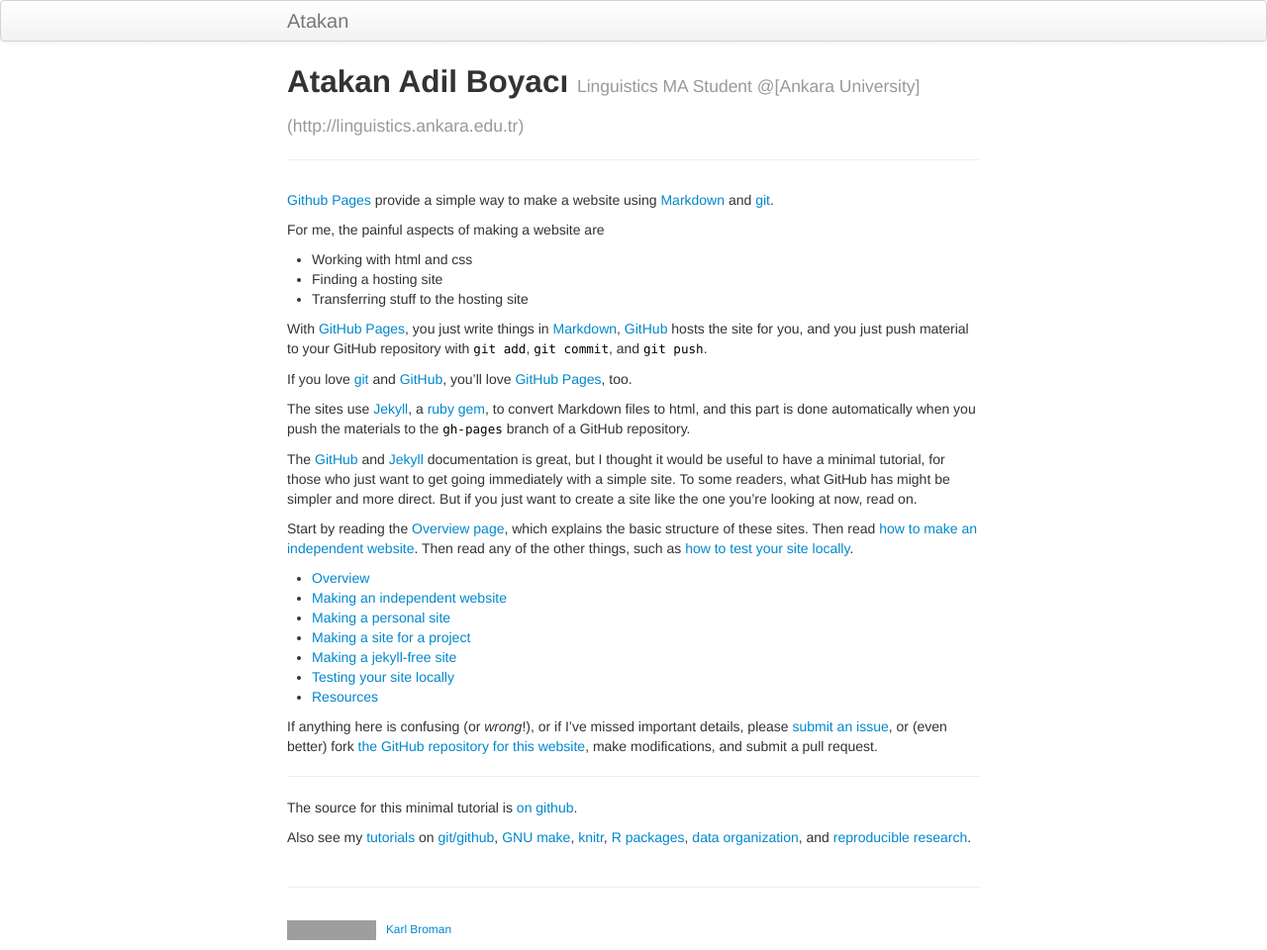
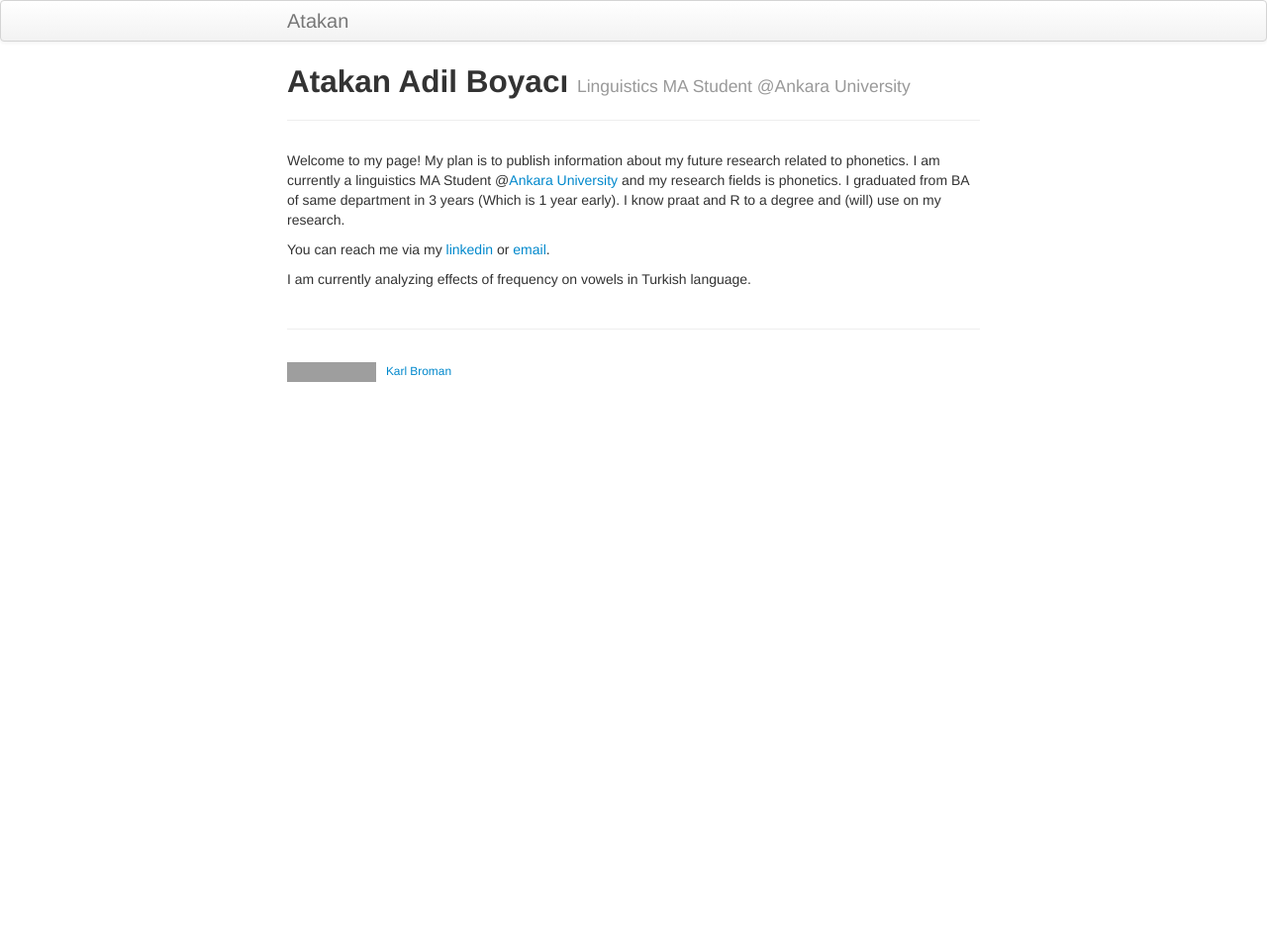
Before and after one commit to Airoso/Airoso.github.io, a Jekyll site: the page built from index.md, in a window 1280 px wide. Shown: the whole page at 99% size. Built offline with Jekyll 4.4.1, drawn with Linux system fonts in a browser that asks for light colours; after the commit the page ends 900 px from its top, so only the background shows below that; grey boxes are pictures that could not be loaded.

Commit message:
Update index.md

```diff
--- a/index.md
+++ b/index.md
@@ -1,72 +1,13 @@
 ---
 layout: page
 title: Atakan Adil Boyacı
-tagline: Linguistics MA Student @[Ankara University](http://linguistics.ankara.edu.tr)
-description: Minimal tutorial on making a simple website with GitHub Pages
+tagline: Linguistics MA Student @Ankara University
+description: Atakan Adil Boyacı's personal page
 ---
 
-[Github Pages](https://pages.github.com) provide a simple way to make a
-website using
-[Markdown](https://daringfireball.net/projects/markdown/) and
-[git](https://git-scm.com).
+Welcome to my page! My plan is to publish information about my future research related to phonetics.
+I am currently a linguistics MA Student @[Ankara University](http://linguistics.ankara.edu.tr) and my research fields is phonetics. I graduated from BA of same department in 3 years (Which is 1 year early). I know praat and R to a degree and (will) use on my research.
 
-For me, the painful aspects of making a website are
+You can reach me via my [linkedin](https://www.linkedin.com/in/atakanadil/) or [email](mailto:aaboyaci@ankara.edu.tr).
 
-- Working with html and css
-- Finding a hosting site
-- Transferring stuff to the hosting site
-
-With [GitHub Pages](https://pages.github.com), you just write things in
-[Markdown](https://daringfireball.net/projects/markdown/),
-[GitHub](https://github.com) hosts the site for you, and you just push
-material to your GitHub repository with `git add`, `git commit`, and
-`git push`.
-
-If you love [git](https://git-scm.com/) and
-[GitHub](https://github.com), you'll love
-[GitHub Pages](https://pages.github.com), too.
-
-The sites use [Jekyll](https://jekyllrb.com/), a
-[ruby](https://www.ruby-lang.org/en/) [gem](https://rubygems.org/), to
-convert Markdown files to html, and this part is done
-automatically when you push the materials to the `gh-pages` branch
-of a GitHub repository.
-
-The [GitHub](https://pages.github.com) and
-[Jekyll](https://jekyllrb.com) documentation is great, but I thought it
-would be useful to have a minimal tutorial, for those who just want to
-get going immediately with a simple site. To some readers, what GitHub
-has might be simpler and more direct.  But if you just want to create
-a site like the one you're looking at now, read on.
-
-Start by reading the [Overview page](pages/overview.html), which
-explains the basic structure of these sites. Then read
-[how to make an independent website](pages/independent_site.html). Then
-read any of the other things, such as
-[how to test your site locally](pages/local_test.html).
-
-- [Overview](pages/overview.html)
-- [Making an independent website](pages/independent_site.html)
-- [Making a personal site](pages/user_site.html)
-- [Making a site for a project](pages/project_site.html)
-- [Making a jekyll-free site](pages/nojekyll.html)
-- [Testing your site locally](pages/local_test.html)
-- [Resources](pages/resources.html)
-
-If anything here is confusing (or _wrong_!), or if I've missed
-important details, please
-[submit an issue](https://github.com/kbroman/simple_site/issues), or (even
-better) fork [the GitHub repository for this website](https://github.com/kbroman/simple_site),
-make modifications, and submit a pull request.
-
----
-
-The source for this minimal tutorial is [on github](https://github.com/kbroman/simple_site).
-
-Also see my [tutorials](https://kbroman.org/tutorials) on
-[git/github](https://kbroman.org/github_tutorial),
-[GNU make](https://kbroman.org/minimal_make),
-[knitr](https://kbroman.org/knitr_knutshell),
-[R packages](https://kbroman.org/pkg_primer),
-[data organization](https://kbroman.org/dataorg),
-and [reproducible research](https://kbroman.org/steps2rr).
+I am currently analyzing effects of frequency on vowels in Turkish language.
```
